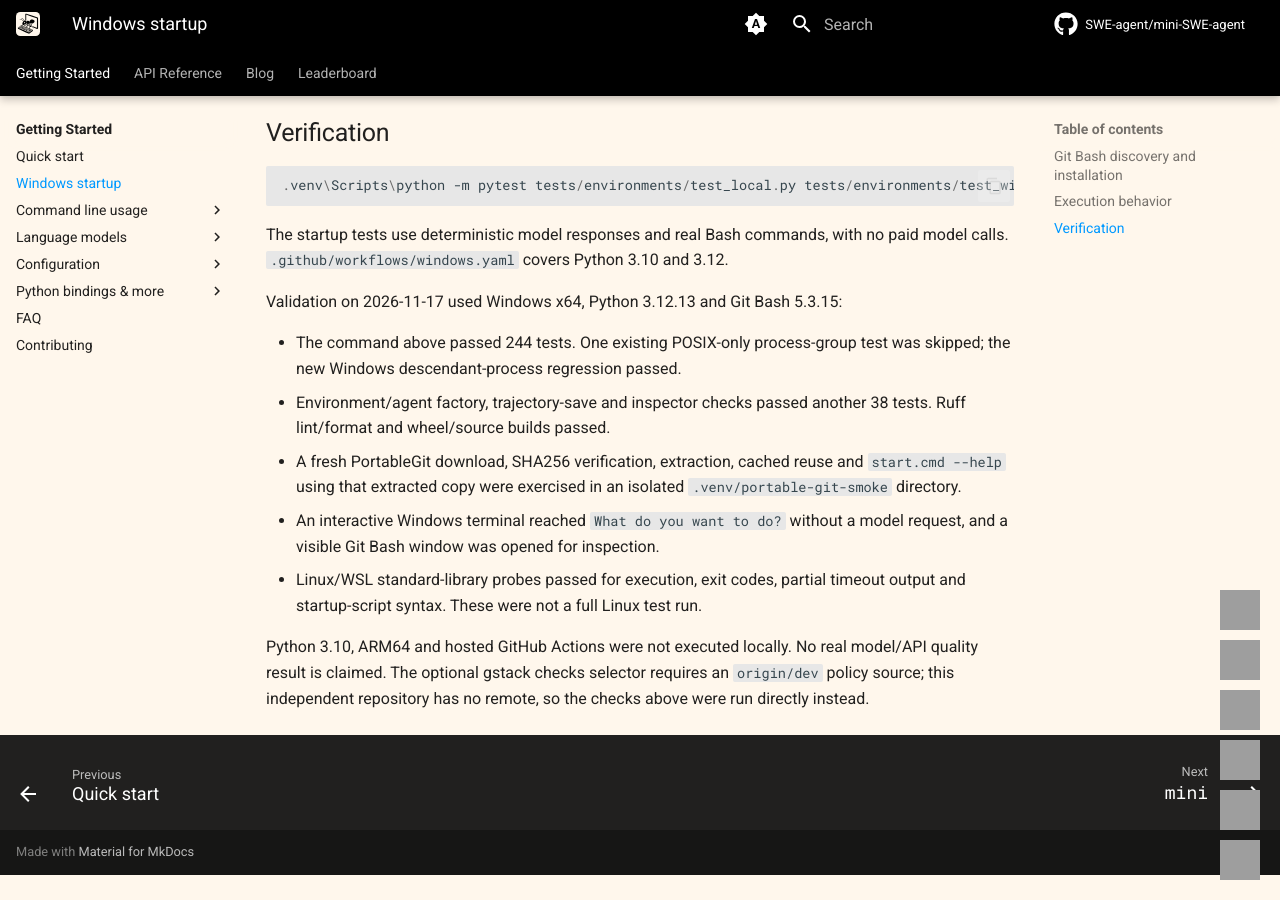
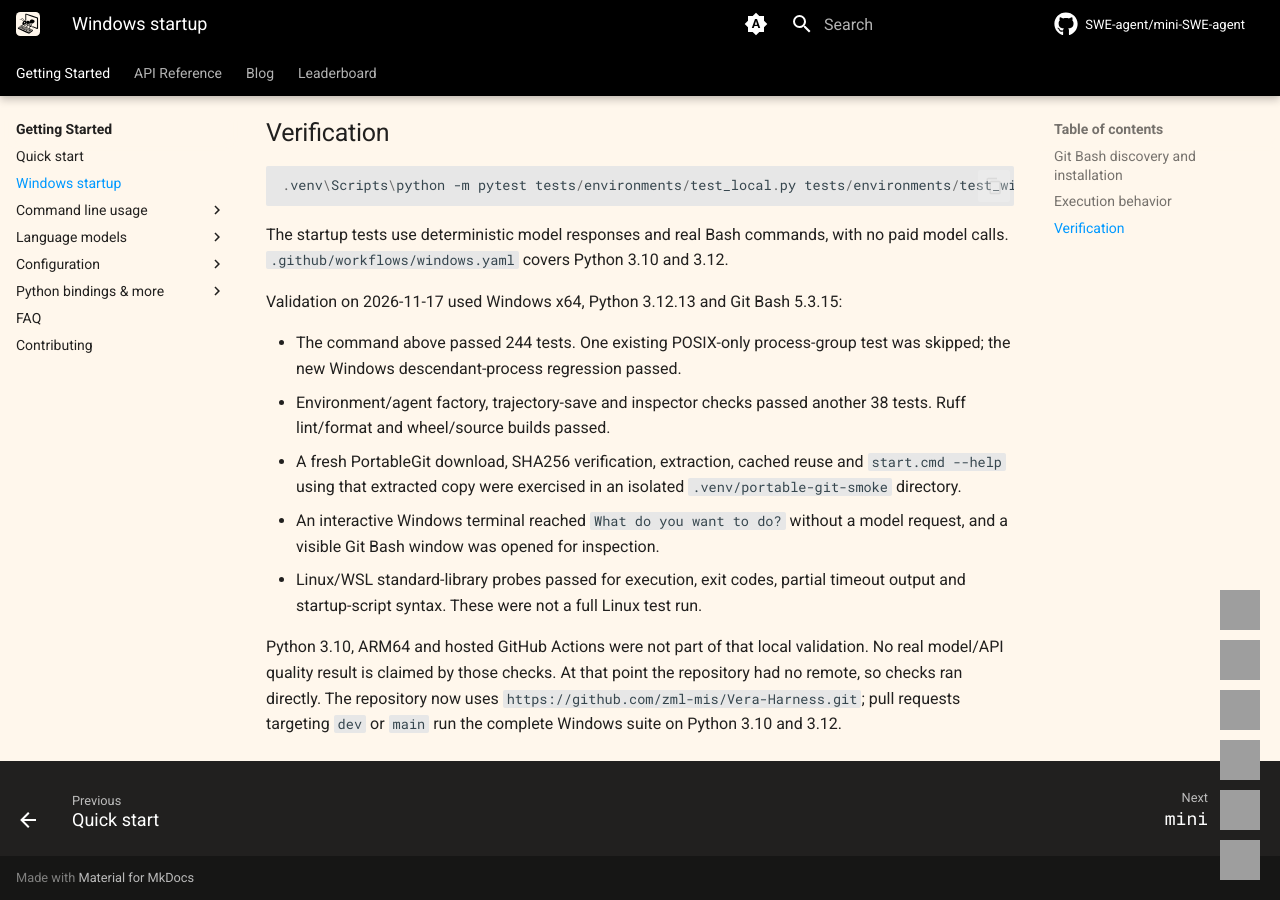
Before and after one commit to ZAI-Space/Vera-Harness, an MkDocs documentation site: the page built from docs/windows.md, in a window 1280 px wide and 900 px high, scrolled down 1512 px, cut to the strip 0-900 px from the top of the window. Built offline with MkDocs 1.6.1 and Material for MkDocs 9.7.7, drawn with Linux system fonts in a browser that asks for light colours; comment, search, counter and statistics services are not loaded; the version menu is left out; grey boxes are pictures that could not be loaded.

Commit message:
docs(repo): describe remote Windows CI

```diff
--- a/docs/windows.md
+++ b/docs/windows.md
@@ -87,7 +87,8 @@ Validation on 2026-11-17 used Windows x64, Python 3.12.13 and Git Bash 5.3.15:
 - Linux/WSL standard-library probes passed for execution, exit codes, partial
   timeout output and startup-script syntax. These were not a full Linux test run.
 
-Python 3.10, ARM64 and hosted GitHub Actions were not executed locally. No real
-model/API quality result is claimed. The optional gstack checks selector requires
-an `origin/dev` policy source; this independent repository has no remote, so the
-checks above were run directly instead.
+Python 3.10, ARM64 and hosted GitHub Actions were not part of that local validation.
+No real model/API quality result is claimed by those checks. At that point the
+repository had no remote, so checks ran directly. The repository now uses
+`https://github.com/zml-mis/Vera-Harness.git`; pull requests targeting `dev` or
+`main` run the complete Windows suite on Python 3.10 and 3.12.
```
